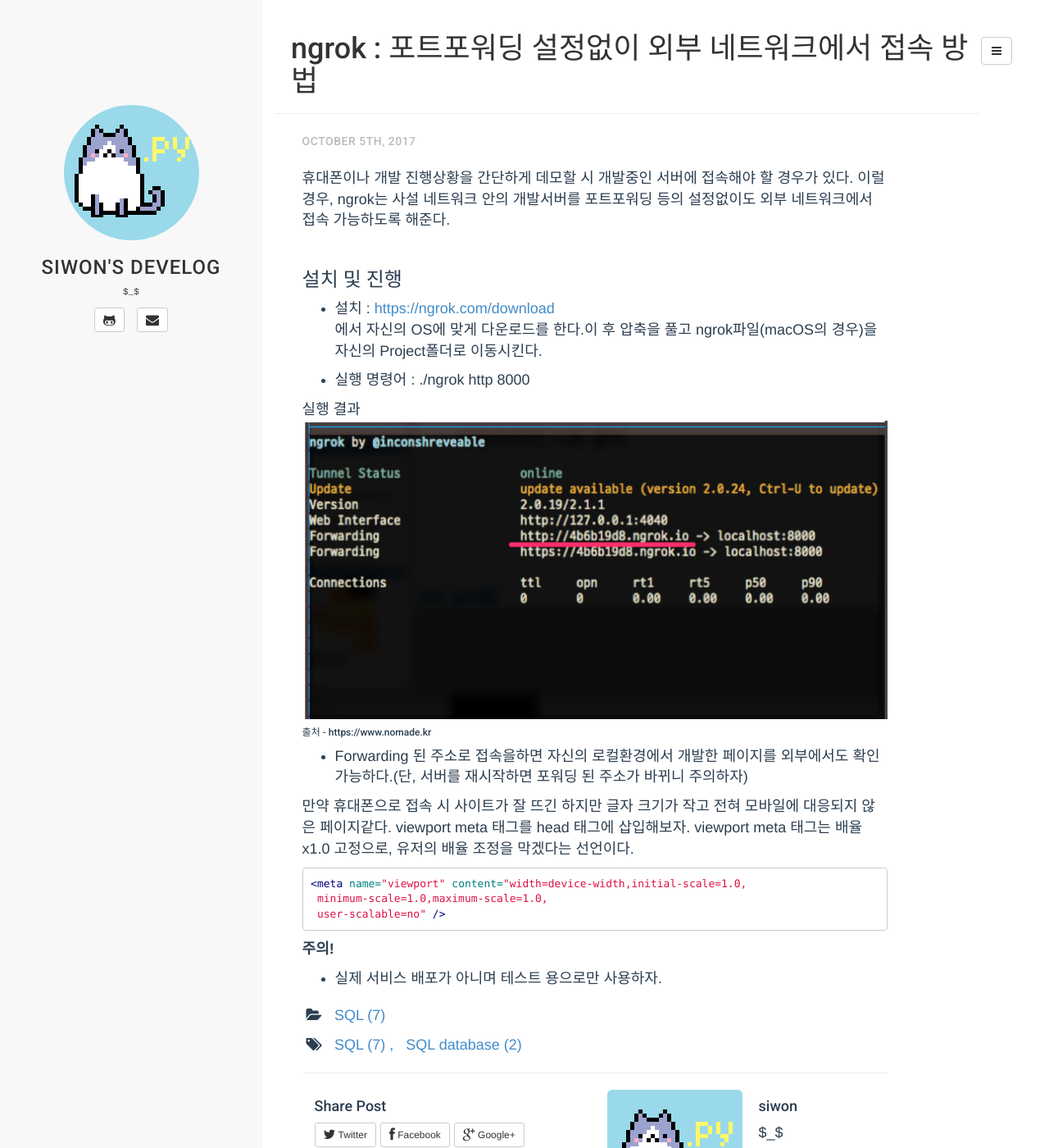
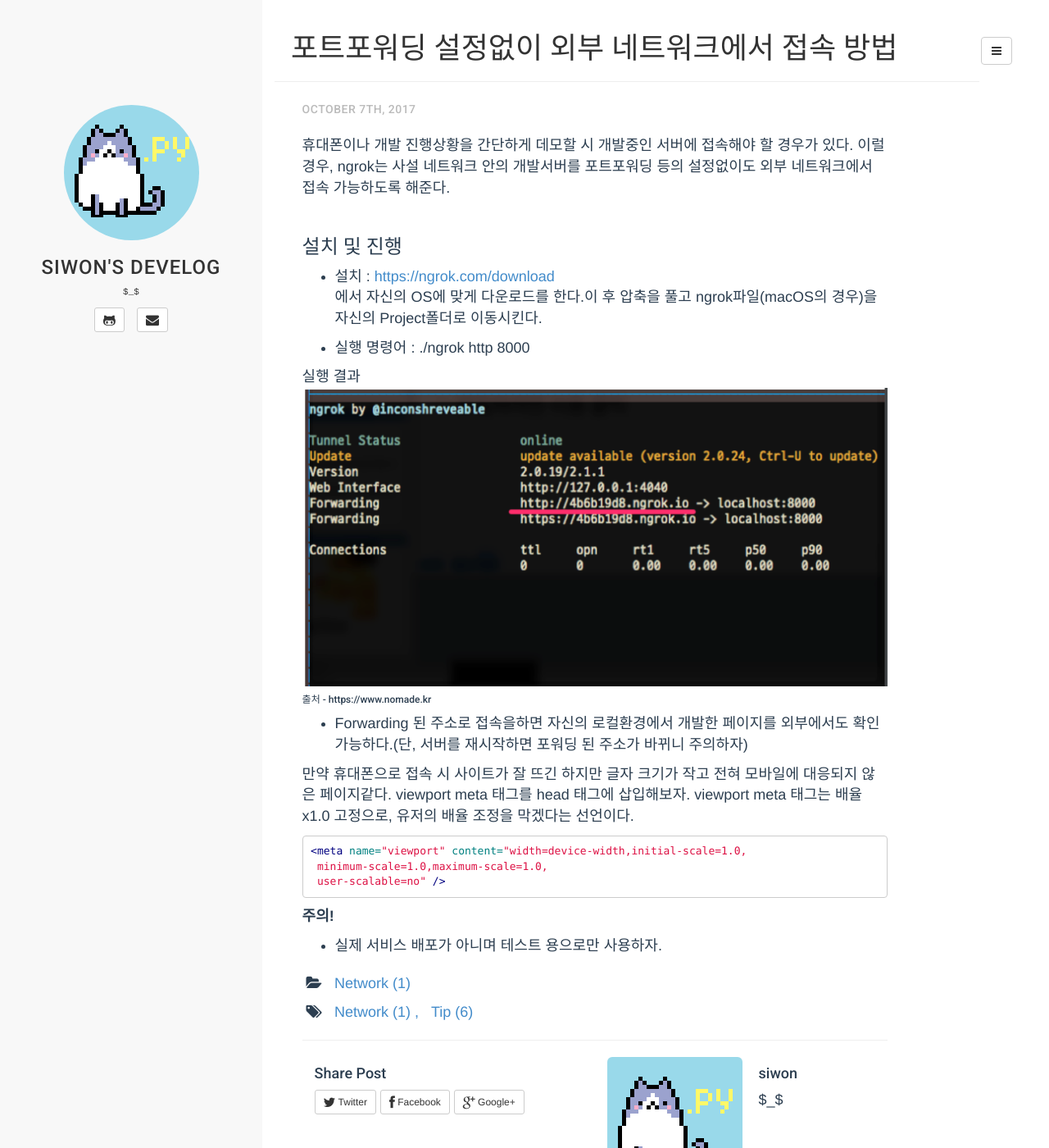
Before and after one commit to 2siwon/2siwon.github.io, a Jekyll site: the page built from _posts/2017-10-07-ngrok-001.md, in a window 1280 px wide and 1400 px high. Shown: the whole window at 82% size. Built offline with Jekyll 4.4.1, drawn with Linux system fonts in a browser that asks for light colours; comment, search, counter and statistics services are not loaded.

Commit message:
update nkrok-001

```diff
--- a/_posts/2017-10-08-ngrok-001.md
+++ b/_posts/2017-10-07-ngrok-001.md
@@ -1,9 +1,9 @@
 ---
 layout: post
-title:  "ngrok : 포트포워딩 설정없이 외부 네트워크에서 접속 방법"
-date:   2017-10-5 15:10:41 +0900
-categories: SQL
-tag: [SQL, SQL database]
+title:  "포트포워딩 설정없이 외부 네트워크에서 접속 방법"
+date:   2017-10-7 15:10:41 +0900
+categories: Network
+tag: [Network, Tip]
 ---
 
 휴대폰이나 개발 진행상황을 간단하게 데모할 시 개발중인 서버에 접속해야 할 경우가 있다. 이럴 경우,
```
